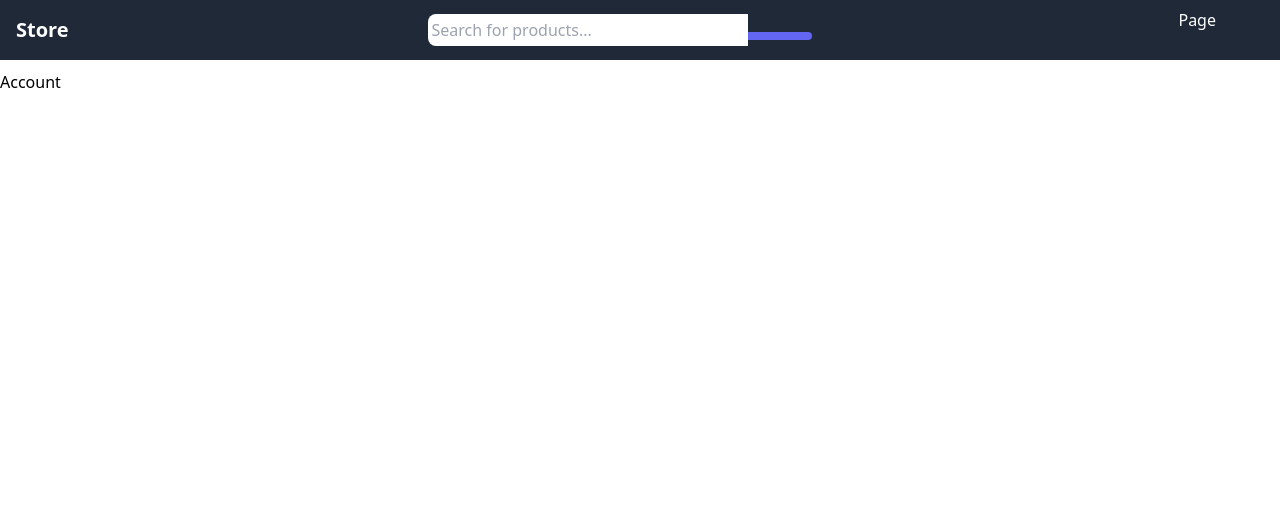
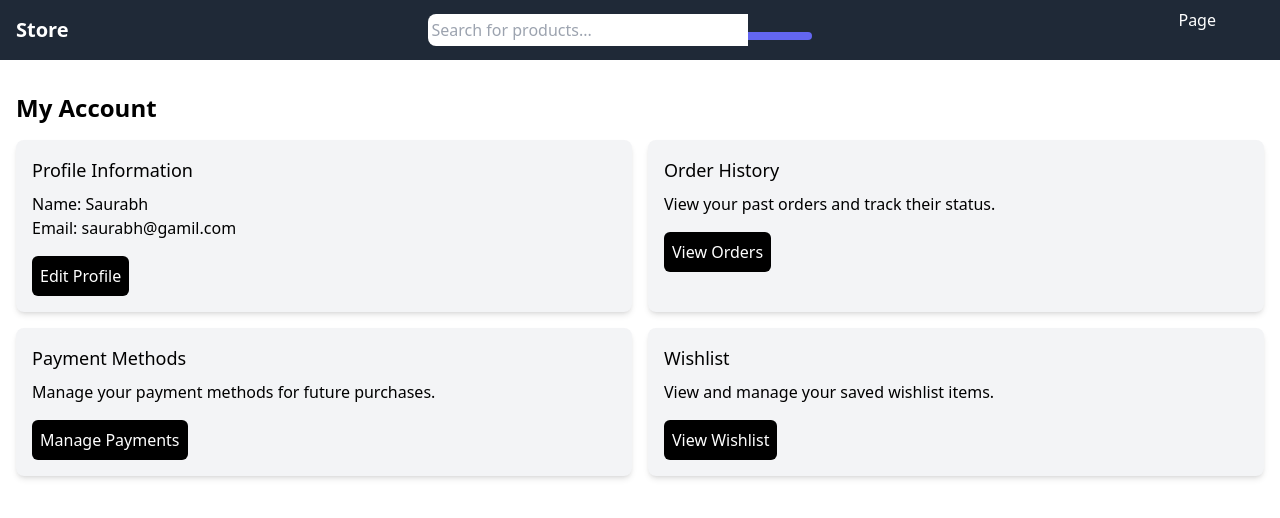
Before and after one commit to sluggerbeast/Ecommerce-Store, a React app: page /account in a window 1280 px wide. Shown: the top 518 px of the page. Built offline with nearby package versions, Linux system fonts and the light colour scheme; the HTML template or start-up script is replaced by a standard one.

Commit message:
more updates

```diff
--- a/src/App.jsx
+++ b/src/App.jsx
@@ -9,6 +9,7 @@ import Checkout from "./pages/Checkout.jsx";
 import ProductPage from "./pages/ProductPage.jsx";
 import Cart from "./components/Cart.jsx";
 import Account from "./pages/Account.jsx";
+import ComingSoon from "./pages/ComingSoon.jsx";
 export const totList = createContext()
 
 function App() {
@@ -376,6 +377,7 @@ function App() {
         <Route path="/checkout" element={<Checkout onCartEdit={handleCartEdit} cartList={cartList} CartRef={CartRef} productList={productList} />} />
         <Route path="/account" element={<Account />} />
         <Route path="/products/:prodid" element={<ProductPage  onCartEdit={handleCartEdit} cartList={cartList} onCartAdd={handleAddCart} productList={productList} />} />
+        <Route path="/*" element={<ComingSoon />} />
       </Routes>
       </totList.Provider>
     </>
--- a/src/components/Hero.jsx
+++ b/src/components/Hero.jsx
@@ -2,7 +2,7 @@ import React from 'react'
 
 function Hero() {
   return (
-    <div className='bg-slate-200 md:h-fit hidden md:block  pt-[60px] text-white'>
+    <div className='bg-slate-200 md:h-fit hidden md:block text-white'>
         <img className='w-full' src="https://web.archive.org/web/20170421001240im_/https://images-na.ssl-images-amazon.com/images/G/01/kindle/merch/2017/DOT/GW/multiPackUpdate/GW_6PK_DOT_1500x300_042017._CB529221208_.jpg" alt="" />
     </div>
   )
--- a/src/components/NavBar.jsx
+++ b/src/components/NavBar.jsx
@@ -11,6 +11,7 @@ function NavBar({cartSize,CartRef}) {
   return (
     <>
       <nav className="bg-gray-800 h-[60px] text-white flex justify-between items-center p-4 fixed w-full z-10">
+
         <Link to="/" class="text-xl font-bold">
           Store<i class="fa fa-space-shuttle my-3"></i>
         </Link>
@@ -42,6 +43,7 @@ function NavBar({cartSize,CartRef}) {
           </li>
         </ul>
       </nav>
+      <nav className="bg-gray-100 h-[60px] text-white  w-full"></nav>
     </>
   );
 }
--- a/src/pages/Account.jsx
+++ b/src/pages/Account.jsx
@@ -1,9 +1,60 @@
-import React from 'react'
+import React,{useState, useEffect} from 'react'
+import { useNavigate } from 'react-router-dom';
+function Account() {
+  const navigate = useNavigate();
+  const [userData, setUserData] = useState({
+    name: "Saurabh",
+    email: "saurabh@gamil.com"
+  });
+  const [isLoggedIn, setIsLoggedIn] = useState(true);
 
-function Account() {
+  // Simulate fetching user data from an API (replace with your actual logic)
+  useEffect(() => {
+    const fetchUserData = async () => {
+      // const response = await fetch('/api/user');
+      // const data = await response.json();
+      // setUserData(data);
+      if (!isLoggedIn) {
+        navigate('/login');
+      }
+    };
+    fetchUserData();
+  }, []);
+
+  if (!userData) {
+    return <p>Loading user data...</p>;
+  }
+
+
   return (
-    <div className='pt-[70px]'>Account</div>
-  )
+    <div className="container mx-auto px-4 py-8">
+      <h2 className="text-2xl font-semibold mb-4">My Account</h2>
+      <div className="grid grid-cols-1 md:grid-cols-2 gap-4">
+        <div className="bg-gray-100 rounded-lg shadow-md p-4">
+          <h3 className="text-lg font-medium mb-2">Profile Information</h3>
+          <p>Name: {userData.name}</p>
+          <p>Email: {userData.email}</p>
+          <button className="btn bg-black text-white p-2 rounded-md mt-4">Edit Profile</button>
+        </div>
+        <div className="bg-gray-100 rounded-lg shadow-md p-4">
+          <h3 className="text-lg font-medium mb-2">Order History</h3>
+          <p>View your past orders and track their status.</p>
+          <button className="btn  bg-black text-white p-2 rounded-md mt-4">View Orders</button>
+        </div>
+        <div className="bg-gray-100 rounded-lg shadow-md p-4">
+          <h3 className="text-lg font-medium mb-2">Payment Methods</h3>
+          <p>Manage your payment methods for future purchases.</p>
+          <button className="btn  bg-black text-white p-2 rounded-md mt-4">Manage Payments</button>
+        </div>
+        <div className="bg-gray-100 rounded-lg shadow-md p-4">
+          <h3 className="text-lg font-medium mb-2">Wishlist</h3>
+          <p>View and manage your saved wishlist items.</p>
+          <button className="btn  bg-black text-white p-2 rounded-md mt-4">View Wishlist</button>
+        </div>
+      </div>
+    </div>
+  );
 }
 
+
 export default Account
--- a/src/pages/Checkout.jsx
+++ b/src/pages/Checkout.jsx
@@ -10,11 +10,11 @@ export default function Checkout({ cartList, onCartEdit,CartRef }) {
   },[])
   return (
     <>
-      <div className="pt-[75px] flex flex-col items-center">
+      <div className="pt-[5px] flex flex-col items-center">
         <h1>
           <strong>Checkout</strong>
         </h1>
-        <div className="w-[70vw] lg:w-[50vw] max-h-[70vh] overflow-y-scroll">
+        <div className="w-[70vw] mt-2 lg:w-[50vw] max-h-[70vh] overflow-y-scroll">
           {cartList.map((item) => {
             totalCost += item.price * item.quantity;
             return (
--- /dev/null
+++ b/src/pages/ComingSoon.jsx
@@ -0,0 +1,9 @@
+import React from 'react'
+
+function ComingSoon() {
+  return (
+    <div  >Page not found, might be ComingSoon...</div>
+  )
+}
+
+export default ComingSoon
--- a/src/pages/ProductPage.jsx
+++ b/src/pages/ProductPage.jsx
@@ -43,7 +43,7 @@ function ProductPage({ productList, onCartEdit, cartList, onCartAdd }) {
 
   return (
     <>
-      <div className="flex flex-col sm:flex-row bg-white pt-[60px] h-[100vh] md:max-h-[100vh] ">
+      <div className="flex flex-col sm:flex-row bg-white h-[100vh] md:max-h-[100vh] ">
         <div className="w-0 hidden sm:block lg:flex-[10%]  h-[70vh] overflow-scroll">
           <div className="bg-white h-fit border-2 border-black m-1 ">
             {imageList.map((item) => (
```
